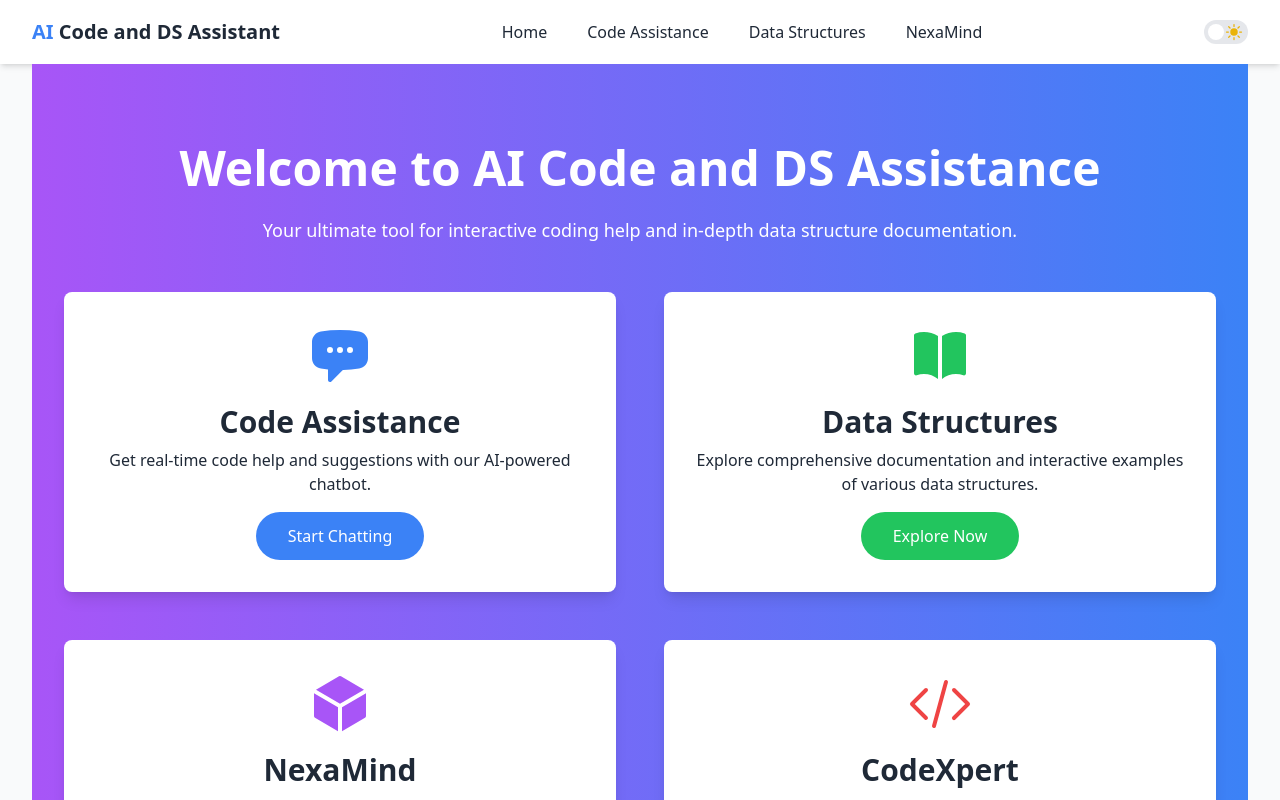
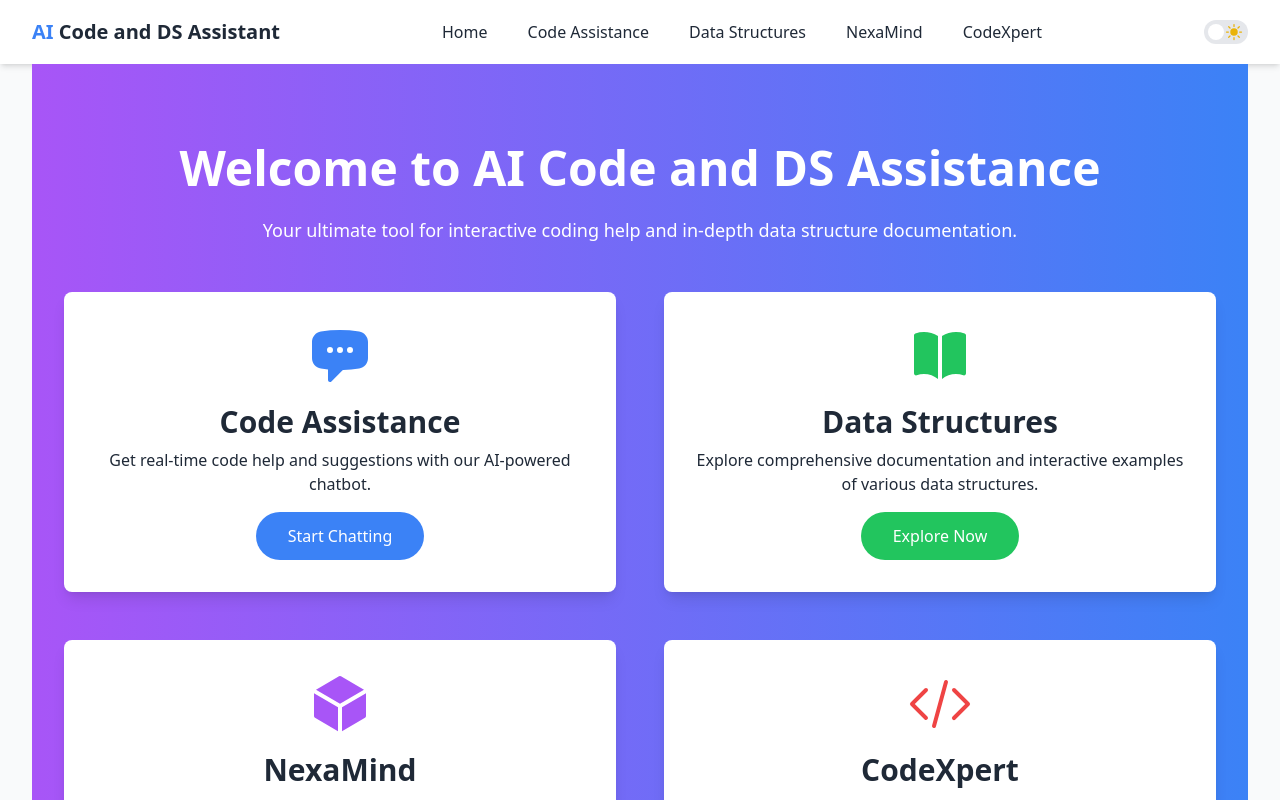
Before and after one commit to AaronSosaRamos/ai-code-ds-assistant-frontend, a Next.js app: page / in a window 1280 px wide. Shown: the top 800 px of the page. Built offline with nearby package versions, Linux system fonts and the light colour scheme.

Commit message:
new navbar imp.

```diff
--- a/components/Navbar.tsx
+++ b/components/Navbar.tsx
@@ -31,7 +31,7 @@ const Navbar: React.FC = () => {
                 </div>
 
                 <div className="hidden md:flex items-center space-x-6">
-                    {['Home', 'Code Assistance', 'Data Structures', 'NexaMind'].map((item) => (
+                    {['Home', 'Code Assistance', 'Data Structures', 'NexaMind', 'CodeXpert'].map((item) => (
                         <a
                             key={item}
                             href={item === 'Home' ? '/' : `/${item.toLowerCase().replace(' ', '-')}`}
@@ -82,7 +82,7 @@ const Navbar: React.FC = () => {
             {isMobileMenuOpen && (
                 <div className="md:hidden">
                     <div className="px-2 pt-2 pb-3 space-y-1 sm:px-3">
-                        {['Home', 'Code Assistance', 'Data Structures', 'NexaMind'].map((item) => (
+                        {['Home', 'Code Assistance', 'Data Structures', 'NexaMind', 'CodeXpert'].map((item) => (
                             <a
                                 key={item}
                                 href={item === 'Home' ? '/' : `/${item.toLowerCase().replace(' ', '-')}`}
```
